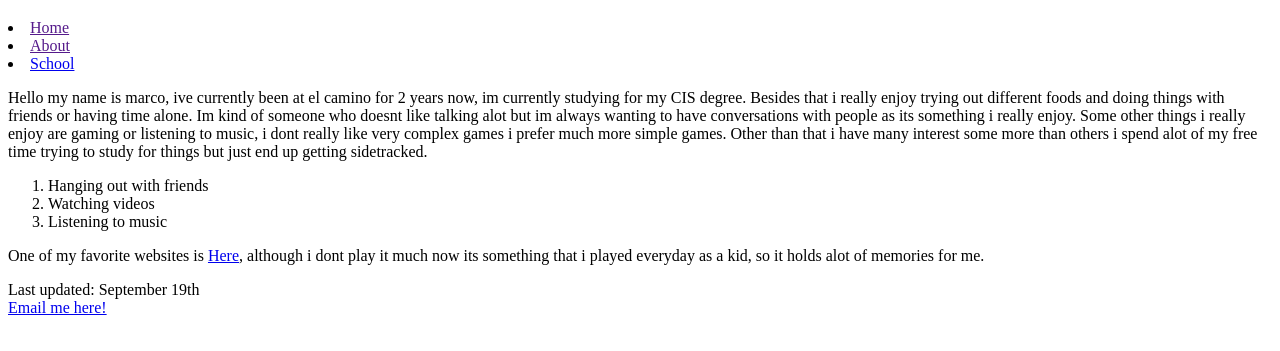
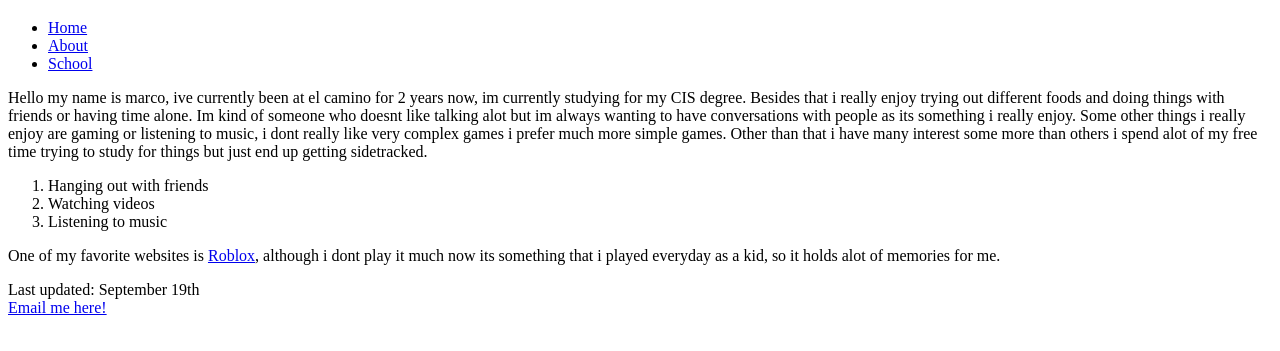
Before and after one commit to marcotoocool/project-1-2, a plain HTML site: page index.html in a window 1280 px wide. Shown: the part 61-412 px from the top of the page. Drawn offline with Linux system fonts and the light colour scheme.

Commit message:
index.html

```diff
--- a/index.html
+++ b/index.html
@@ -10,9 +10,11 @@
     <h1>Marco Hernandez</h1>
 
     <nav>
-        <li><a href="" target="_blank">Home</a></li>
-        <li><a href="" target="_blank">About</a></li>
+        <ul>
+        <li><a href="index.html">Home</a></li>
+        <li><a href="about.html">About</a></li>
         <li><a href="na">School</a></li>
+        </ul>
     </nav>
 
     <p>Hello my name is marco, ive currently been at el camino for 2 years now, im currently studying for my CIS degree. Besides that i really enjoy trying out different foods and doing things with friends or having time alone. Im kind of someone who doesnt like talking alot but im always wanting to have conversations with people as its something i really enjoy. Some other things i really enjoy are gaming or listening to music, i dont really like very complex games i prefer much more simple games. Other than that i have many interest some more than others i spend alot of my free time trying to study for things but just end up getting sidetracked.</p>
@@ -25,7 +27,7 @@
 
     </ol>
 
-    <p> One of my favorite websites is <a href="https://www.roblox.com/home">Here</a>, although i dont play it much now its something that i played everyday as a kid, so it holds alot of memories for me.</p>
+    <p> One of my favorite websites is <a href="https://www.roblox.com/home">Roblox</a>, although i dont play it much now its something that i played everyday as a kid, so it holds alot of memories for me.</p>
 
     <footer>
     Last updated: September 19th
```
